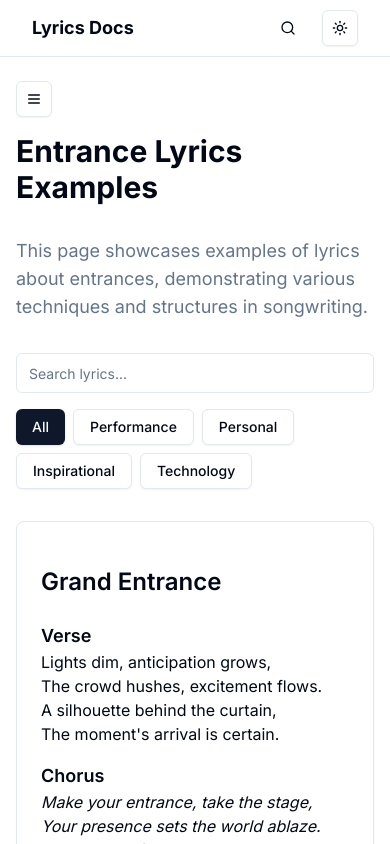
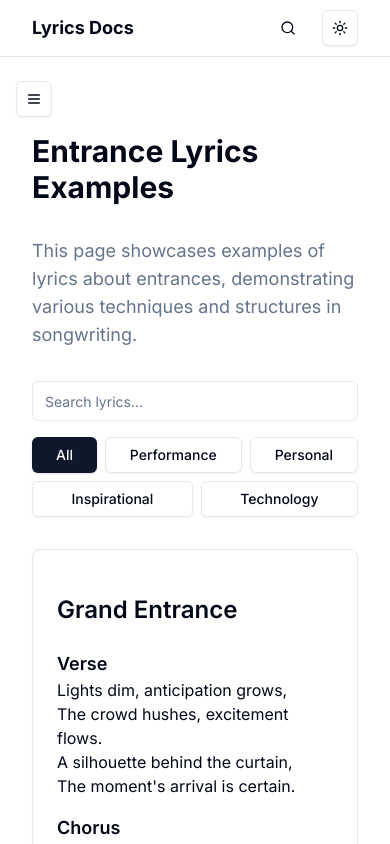
Before and after one commit to neil-jay/with-joyful-lips-next-js, a Next.js app: page /docs/song-structure/entrance in a window 390 px wide. Shown: the top 844 px of the page. Built offline with nearby package versions, Linux system fonts and the light colour scheme.

Commit message:
Fixed responsiveness

```diff
--- a/app/docs/song-structure/entrance/page.tsx
+++ b/app/docs/song-structure/entrance/page.tsx
@@ -136,23 +136,25 @@ export default function EntrancePage() {
         })}
       </Script>
 
-      <main className="space-y-8">
+      <main className="space-y-8 px-4 sm:px-6 lg:px-8">
         <h1 className="text-3xl font-bold">Entrance Lyrics Examples</h1>
         <p className="text-lg text-muted-foreground">
           This page showcases examples of lyrics about entrances, demonstrating various techniques and structures in songwriting.
         </p>
 
-        <section aria-label="Lyric filters">
+        <section aria-label="Lyric filters" className="w-full">
           <h2 className="sr-only">Lyric Filters</h2>
-          <div className="flex flex-col sm:flex-row gap-4">
+          <div className="flex flex-col space-y-4 sm:flex-row sm:items-center sm:space-y-0 sm:space-x-4">
+            <div className="w-full sm:w-auto">
               <Input
                 type="search"
                 placeholder="Search lyrics..."
-              className="max-w-sm"
+                className="w-full"
                 aria-label="Search lyrics"
                 value={searchTerm}
                 onChange={(e) => setSearchTerm(e.target.value)}
               />
+            </div>
             <div className="flex flex-wrap gap-2">
               {categories.map(category => (
                 <Button
@@ -160,6 +162,7 @@ export default function EntrancePage() {
                   variant={selectedCategory === category ? "default" : "outline"}
                   onClick={() => setSelectedCategory(category)}
                   aria-label={`Filter by ${category}`}
+                  className="flex-grow sm:flex-grow-0"
                 >
                   {category}
                 </Button>
@@ -202,7 +205,6 @@ export default function EntrancePage() {
                   e.preventDefault();
                   setCurrentPage(prev => Math.max(prev - 1, 1));
                 }}
-                aria-disabled={currentPage === 1}
               />
             </PaginationItem>
             {[...Array(pageCount)].map((_, i) => (
@@ -226,7 +228,6 @@ export default function EntrancePage() {
                   e.preventDefault();
                   setCurrentPage(prev => Math.min(prev + 1, pageCount));
                 }}
-                aria-disabled={currentPage === pageCount}
               />
             </PaginationItem>
           </PaginationContent>
```
Lines whose indentation alone changed are shown as unchanged.
